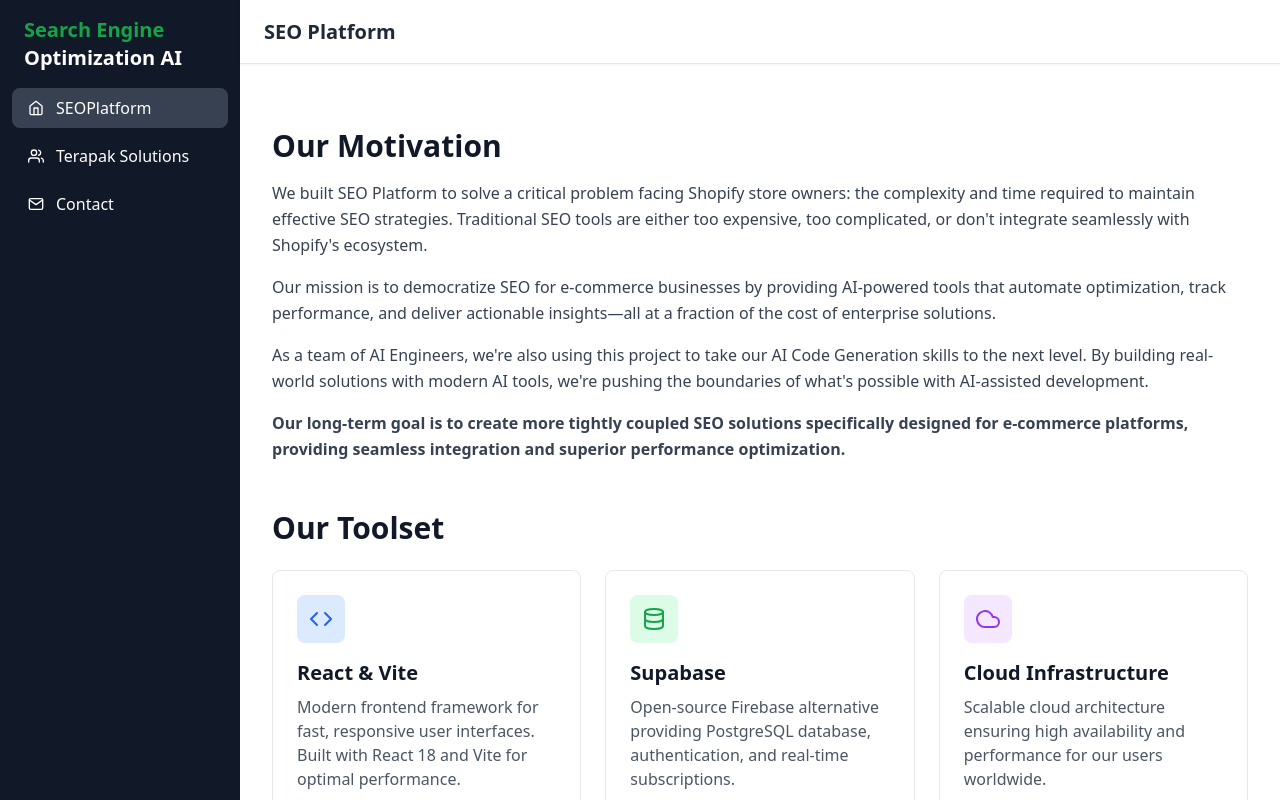
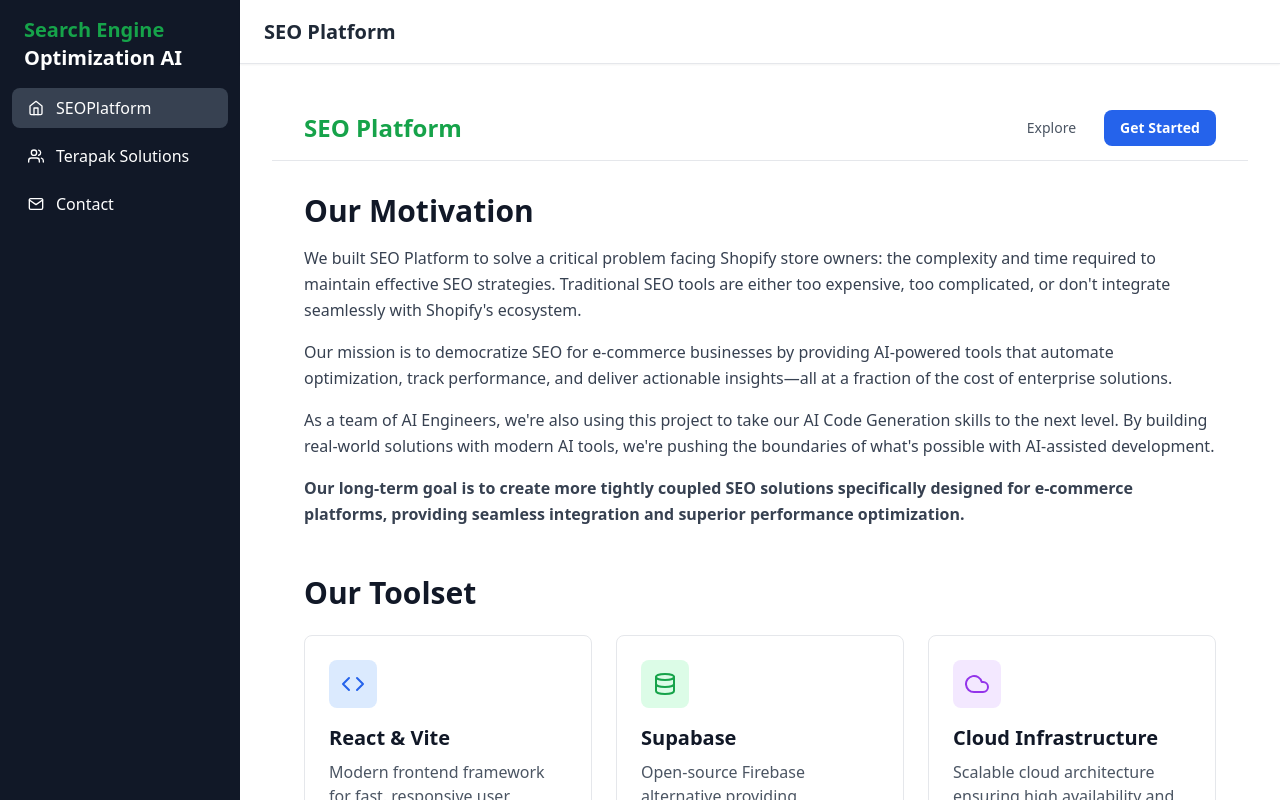
Before and after one commit to sterapak/seoplatform, a React (Vite) app: page /app/seoplatform in a window 1280 px wide. Built offline with nearby package versions, Linux system fonts and the light colour scheme.

Commit message:
Add navigation header to motivation page

```diff
--- a/src/pages/MotivationPage.jsx
+++ b/src/pages/MotivationPage.jsx
@@ -4,7 +4,33 @@
 
 export default function MotivationPage() {
   return (
-    <div className="max-w-7xl mx-auto space-y-12 py-8">
+    <div className="min-h-screen bg-white">
+      {/* Navigation */}
+      <nav className="border-b border-gray-200 bg-white sticky top-0 z-50">
+        <div className="max-w-7xl mx-auto px-4 sm:px-6 lg:px-8">
+          <div className="flex justify-between items-center h-16">
+            <div className="flex items-center">
+              <h1 className="text-2xl font-bold text-green-600">SEO Platform</h1>
+            </div>
+            <div className="flex items-center space-x-4">
+              <Link
+                to="/explore"
+                className="text-gray-600 hover:text-gray-900 px-3 py-2 rounded-md text-sm font-medium transition"
+              >
+                Explore
+              </Link>
+              <Link
+                to="/app/seoplatform"
+                className="bg-blue-600 text-white px-4 py-2 rounded-lg text-sm font-semibold hover:bg-blue-700 transition"
+              >
+                Get Started
+              </Link>
+            </div>
+          </div>
+        </div>
+      </nav>
+
+      <div className="max-w-7xl mx-auto space-y-12 py-8 px-4 sm:px-6 lg:px-8">
       <div>
         <h2 className="text-3xl font-bold text-gray-900 mb-4">Our Motivation</h2>
         <div className="prose prose-lg max-w-none">
@@ -121,6 +147,7 @@
           <FiArrowRight className="ml-2" />
         </Link>
       </div>
+      </div>
     </div>
   )
 }
```
